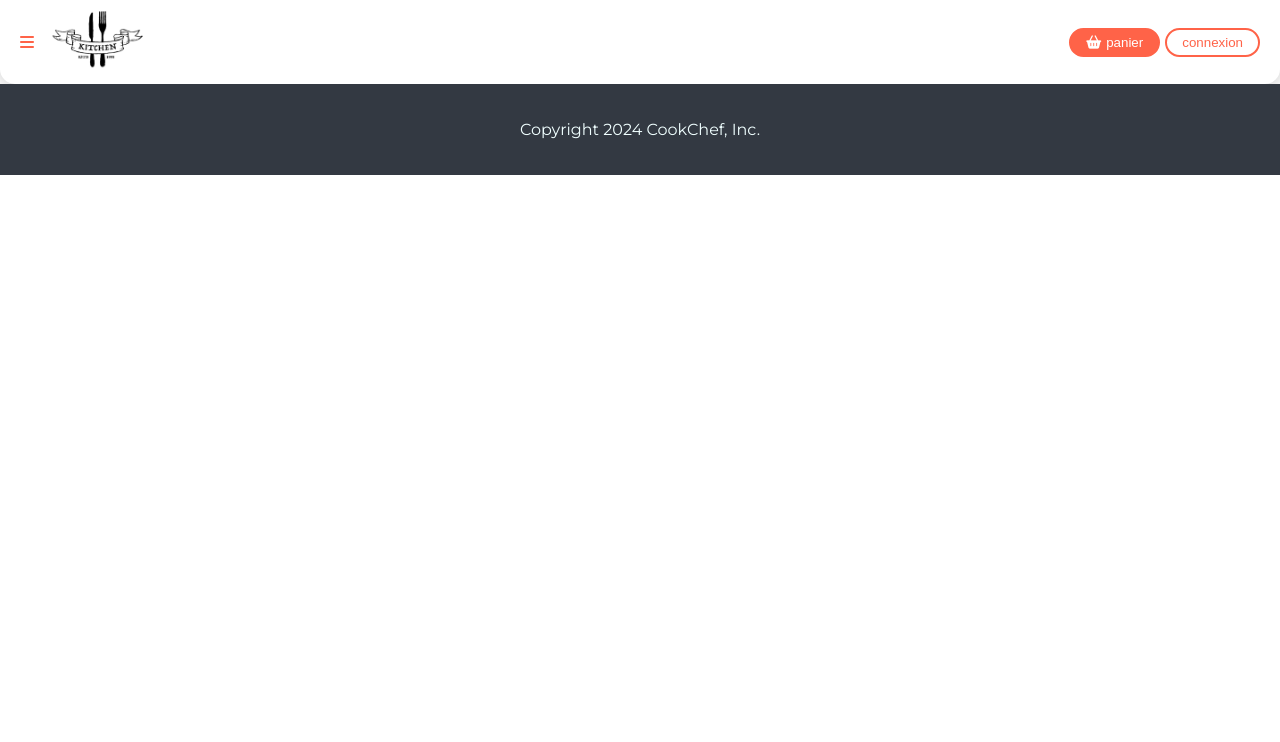
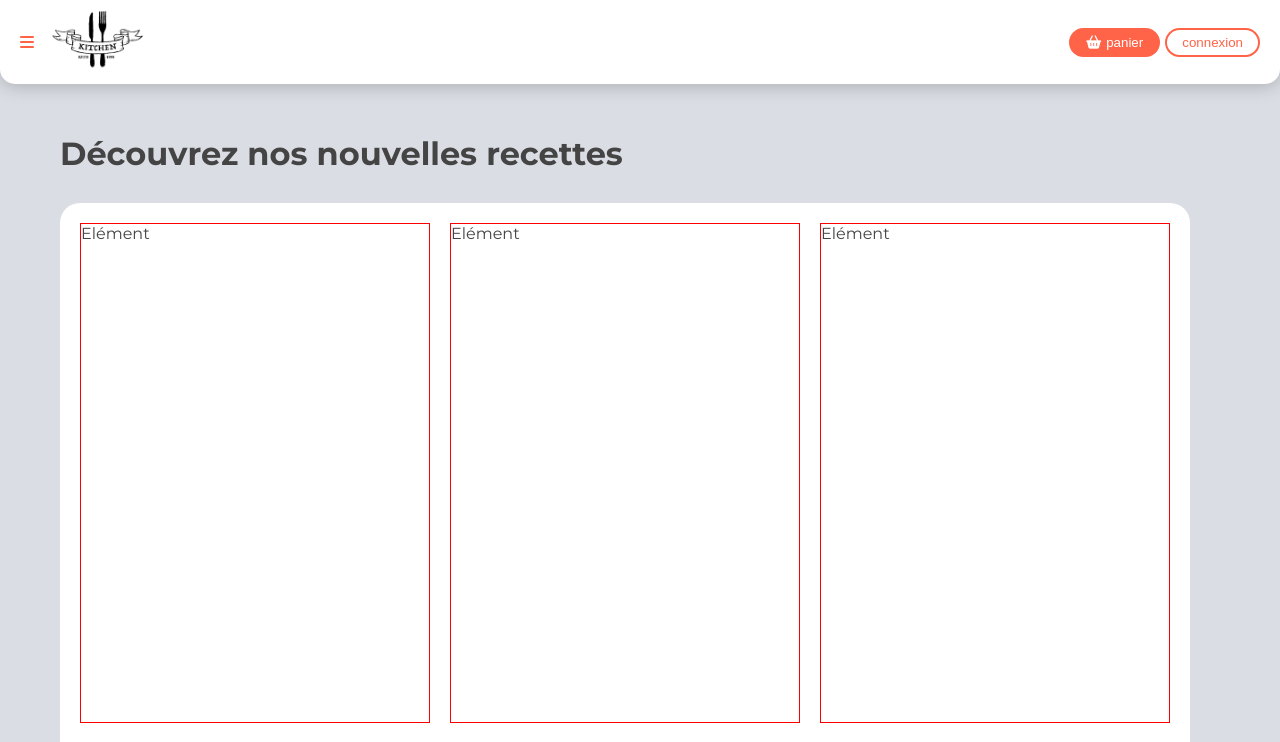
Before and after one commit to Timothee-Gobert/dyma-react, a React (Vite) app: page / in a window 1280 px wide. Shown: the top 742 px of the page. Built offline with nearby package versions, Linux system fonts and the light colour scheme.

Commit message:
Mise en place du contenue

```diff
--- a/src/App.jsx
+++ b/src/App.jsx
@@ -1,5 +1,5 @@
 import Header from "./components/Header";
-/* import Content from "./components/Content"; */
+import Content from "./components/Content";
 import Footer from "./components/Footer";
 
 import styles from "./App.module.scss";
@@ -9,7 +9,7 @@
     <>
       <div className={`d-flex flex-column ${styles.appContainer}`}>
         <Header></Header>
-        {/* <Content></Content> */}
+        <Content></Content>
         <Footer></Footer>
       </div>
     </>
--- a/src/assets/styles/_base.scss
+++ b/src/assets/styles/_base.scss
@@ -4,13 +4,17 @@
   -webkit-font-smoothing: antialiased;
   -moz-osx-font-smoothing: grayscale;
   color: var(--text-color);
+  background-color: var(--gray-2);
 }
 
-h1,h2,h3,h4{
+h1,
+h2,
+h3,
+h4 {
   margin: 0;
 }
 
-*{
+* {
   box-sizing: border-box;
 }
 
--- a/src/assets/styles/_themes.scss
+++ b/src/assets/styles/_themes.scss
@@ -19,3 +19,8 @@
   color: var(--primary);
   background-color: white;
 }
+
+.card{
+  border-radius: 20px;
+  background-color: white;
+}
--- a/src/assets/styles/_utiles.scss
+++ b/src/assets/styles/_utiles.scss
@@ -1,39 +1,50 @@
-.p-5{
-    padding:5px;
+.p-5 {
+  padding: 5px;
 }
 
-.p-10{
-    padding:10px;
+.p-10 {
+  padding: 10px;
 }
 
-.p-20{
-    padding:20px;
+.p-20 {
+  padding: 20px;
 }
 
-.p-30{
-    padding:30px;
+.p-30 {
+  padding: 30px;
 }
 
-.m-5{
+.m-5 {
   margin: 5px;
 }
 
-.mr-5{
+.mr-5 {
   margin-right: 5px;
 }
 
-.mr-15{
+.mr-15 {
   margin-right: 15px;
 }
 
-.m-10{
+.m-10 {
   margin: 10px;
 }
 
-.m-20{
+.m-20 {
   margin: 20px;
 }
 
-.mb-20{
+.mb-20 {
   margin-bottom: 20px;
 }
+
+.my-30 {
+  margin-bottom: 30px;
+  margin-top: 30px;
+}
+
+.container {
+  max-width: 1200px;
+  margin: auto;
+  width: 100%;
+}
--- a/src/assets/styles/_variables.scss
+++ b/src/assets/styles/_variables.scss
@@ -1,7 +1,7 @@
 :root {
     --primary : #ff6348;
     --gray-1: #333942;
-    --gray-2: #676f7c;
+    --gray-2: #dadee4;
     --font-family: "Montserrat", sans-serif;
     --box-shadow: 0 6px 9px 0 rgb(0 0 0 / 15%);
     --box-shadow-nav: rgb(0 0 0 / 22%) 0px 2px 18px 0px;
--- a/src/components/Content.jsx
+++ b/src/components/Content.jsx
@@ -1,5 +1,24 @@
+import styles from "./Content.module.scss";
+
 function Content() {
-    return <div className="flex-fill debug-2">Content</div>
+  return (
+    <div className="flex-fill container p-20">
+      <h1 className="my-30">Découvrez nos nouvelles recettes</h1>
+      <div className={`card p-20 ${styles.contentCard}`}>
+        <div className={styles.grid}>
+          <div className={styles.elem}>Elément</div>
+          <div className={styles.elem}>Elément</div>
+          <div className={styles.elem}>Elément</div>
+          <div className={styles.elem}>Elément</div>
+          <div className={styles.elem}>Elément</div>
+          <div className={styles.elem}>Elément</div>
+          <div className={styles.elem}>Elément</div>
+          <div className={styles.elem}>Elément</div>
+          <div className={styles.elem}>Elément</div>
+        </div>
+      </div>
+    </div>
+  );
 }
 
 export default Content;
--- /dev/null
+++ b/src/components/Content.module.scss
@@ -0,0 +1,17 @@
+.grid {
+  display: grid;
+  place-content: center;
+  grid-template-columns: repeat(3, 350px);
+  grid-auto-columns: repeat(3, 350px);
+  gap: 20px;
+}
+
+.elem {
+  border: 1px solid red;
+  height: 500px;
+
+}
+
+.contentCard{
+    width:  1130px;
+}
--- a/src/components/Header.module.scss
+++ b/src/components/Header.module.scss
@@ -1,4 +1,5 @@
 .header {
+  background-color: white;
   padding: 10px 20px;
   box-shadow: var(--box-shadow-nav);
   color: var(--primary);
```
Lines whose indentation alone changed are shown as unchanged.
